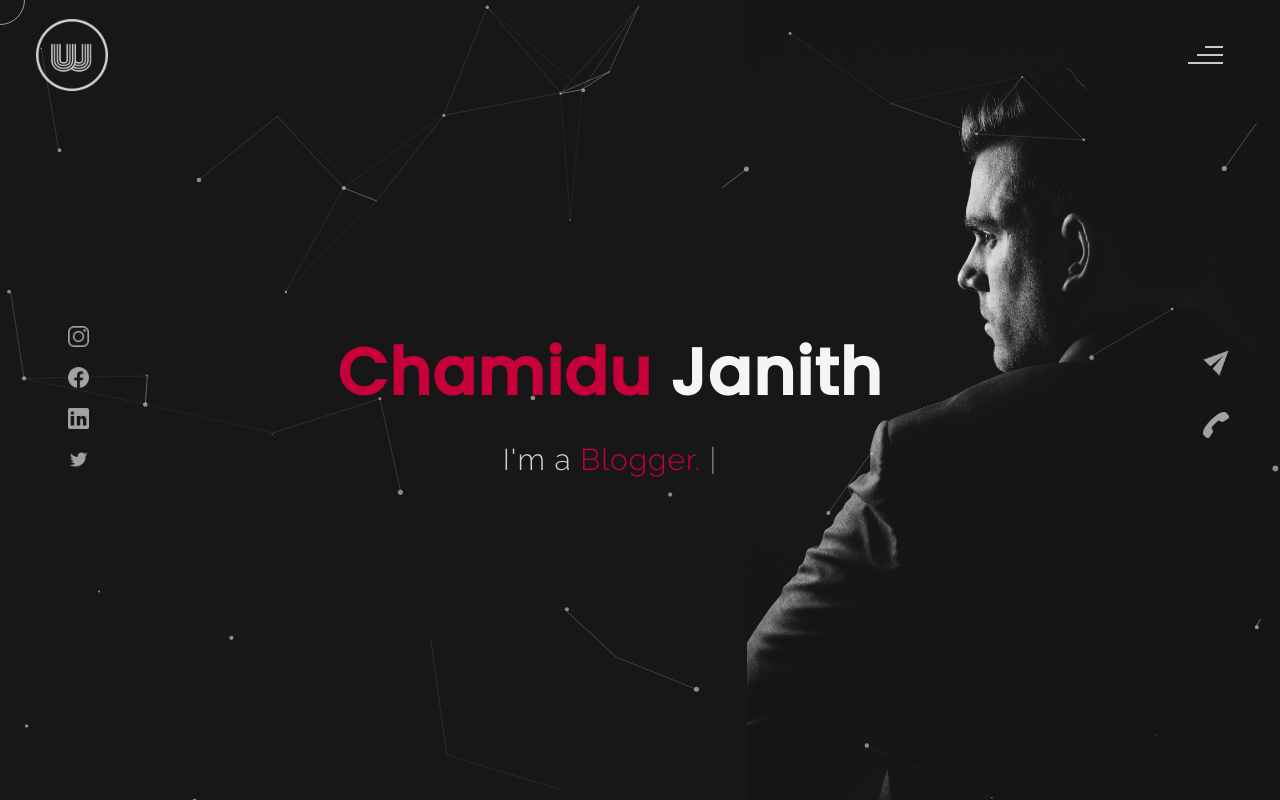
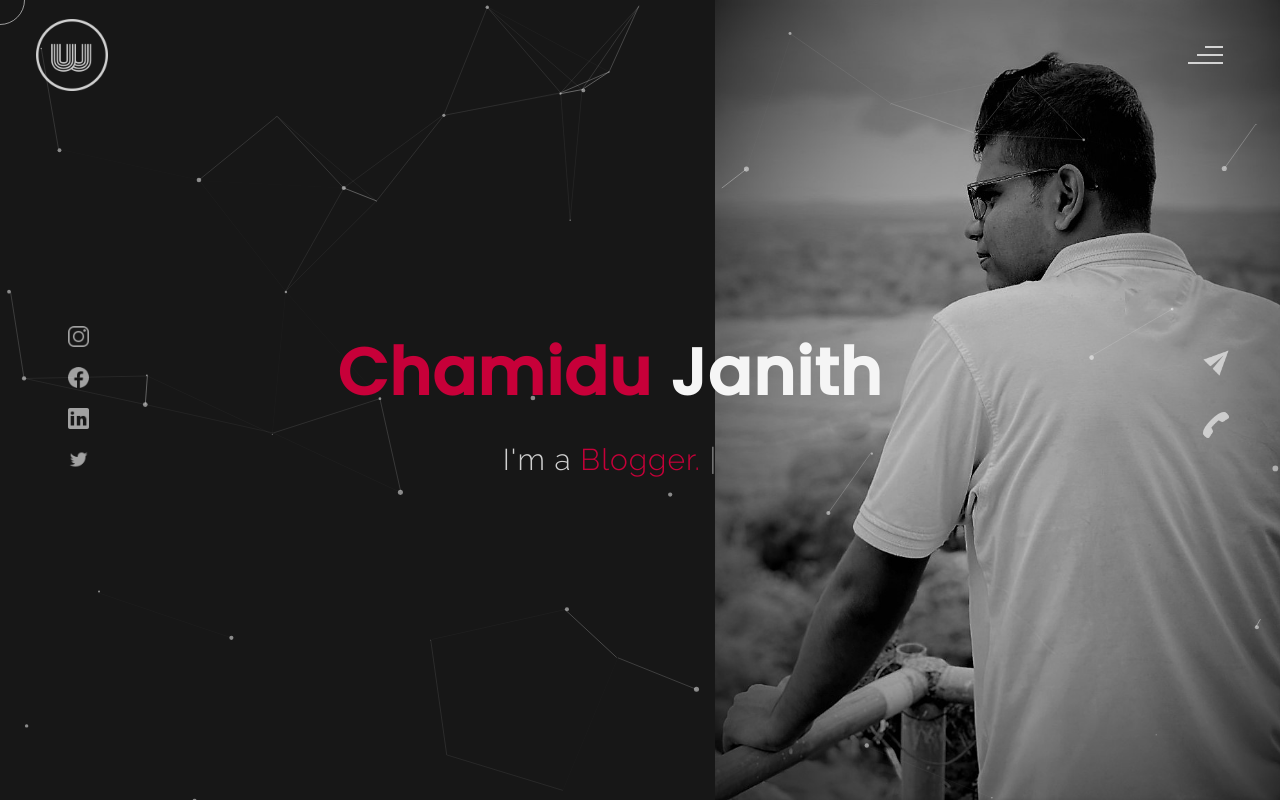
Before and after one commit to c-janith/c-janith.github.io, a plain HTML site: page index.html in a window 1280 px wide. Drawn offline with nearby package versions, Linux system fonts and the light colour scheme.

Commit message:
Update index.html

```diff
--- a/index.html
+++ b/index.html
@@ -91,7 +91,7 @@
             </div>
             <!--header image-->
             <div class="header-image">
-            <img src="images/man.jpg" alt="logo">
+            <img src="images/cj.jpg" alt="logo">
             </div>
             <!--header image end-->
         </div>
```
